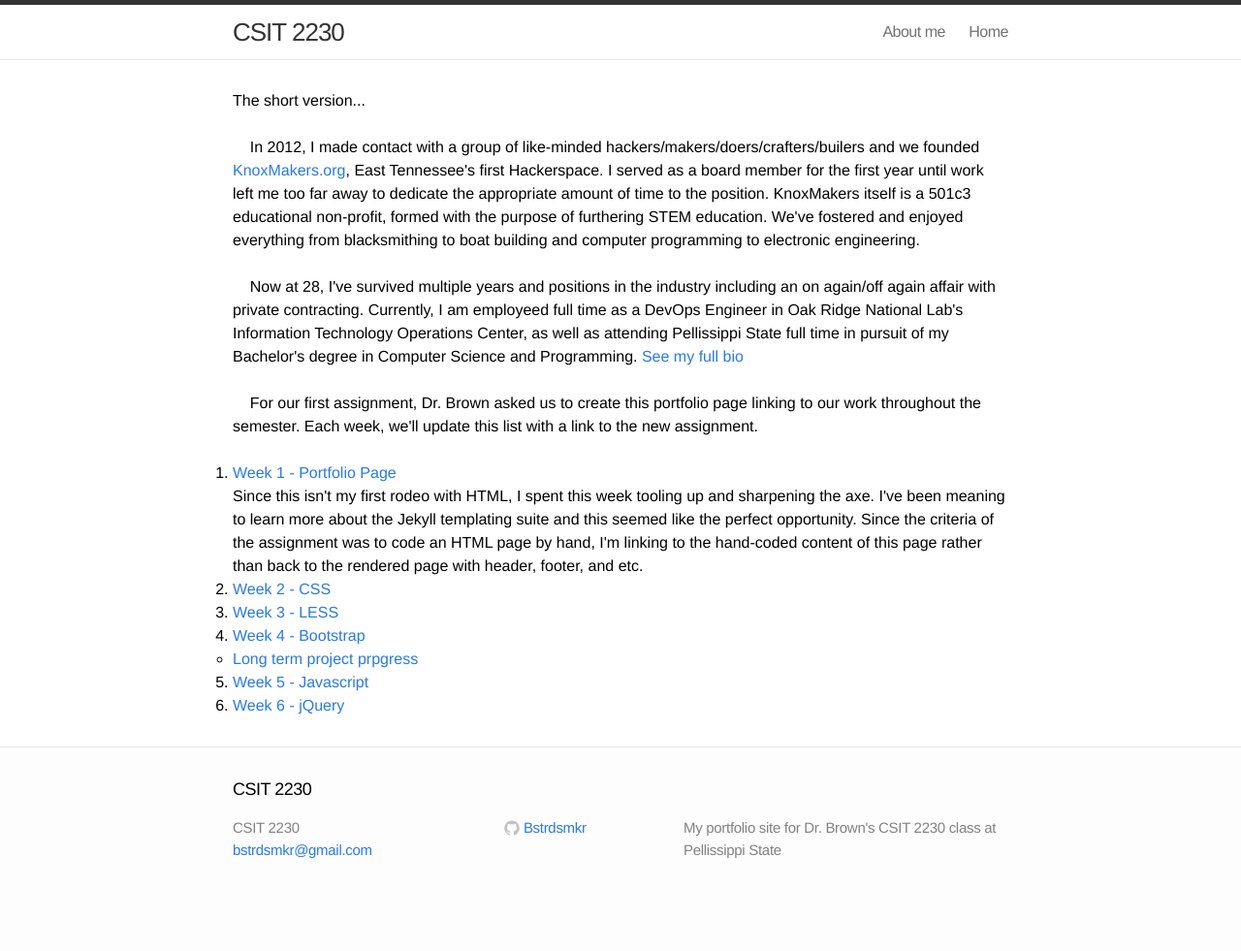
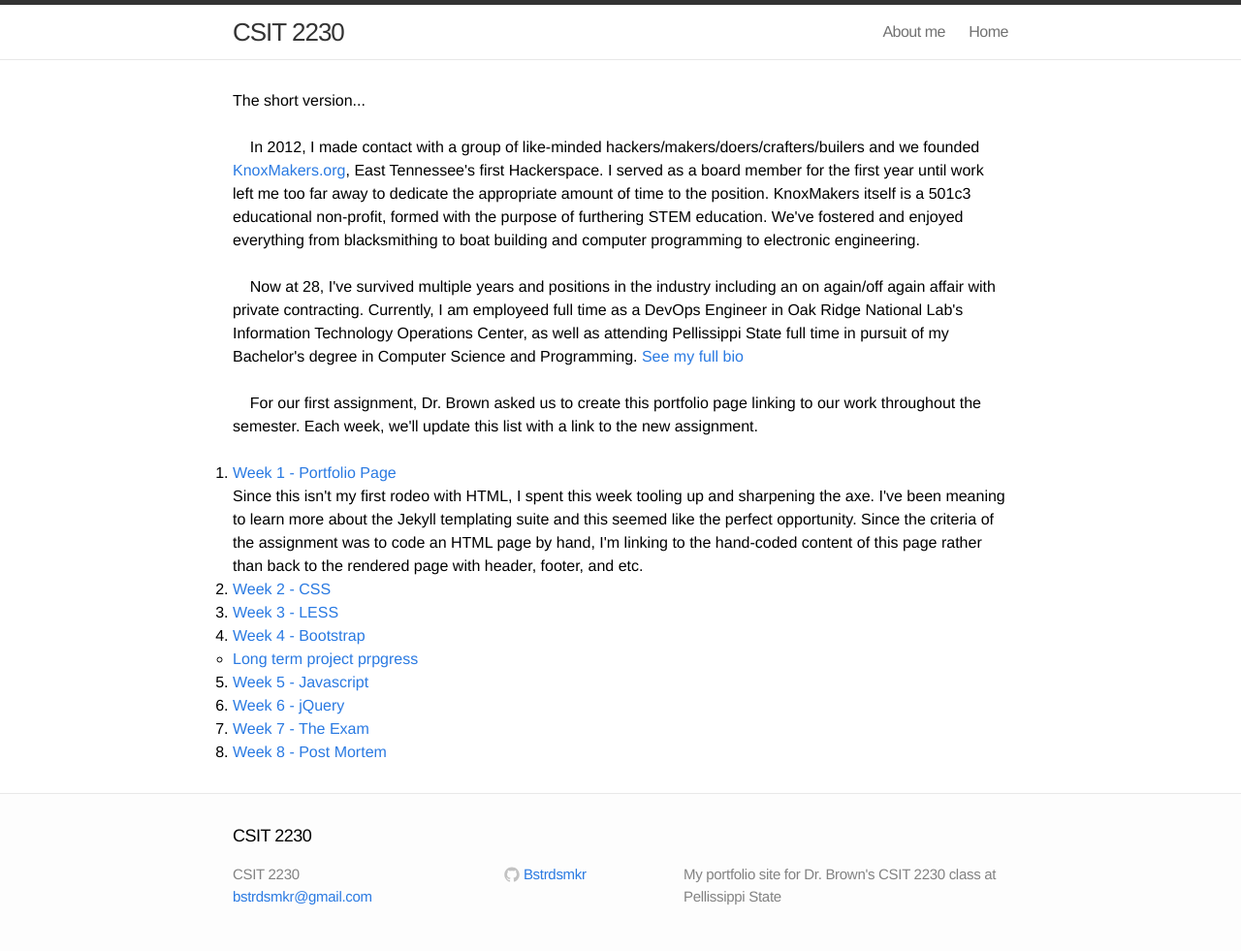
Before and after one commit to bstrdsmkr/CSIT2230, a Jekyll site: the page built from index.html, in a window 1280 px wide. Shown: the whole page at 97% size. Built offline with Jekyll 4.4.1, drawn with Linux system fonts in a browser that asks for light colours; before the commit the page ends 933 px from its top, so only the background shows below that.

Commit message:
update portfolio for weeks 7 & 8

```diff
--- a/index.html
+++ b/index.html
@@ -60,6 +60,12 @@ title: Home
     <li>
       <a href="{{ site.baseurl }}/week6-jquery">Week 6 - jQuery</a>
     </li>
+    <li>
+      <a href="{{ site.baseurl }}/week7-theexam">Week 7 - The Exam</a>
+    </li>
+    <li>
+      <a href="{{ site.baseurl }}/week8-thereckoning">Week 8 - Post Mortem</a>
+    </li>
   </ol>
 </body>
 </html>
```
